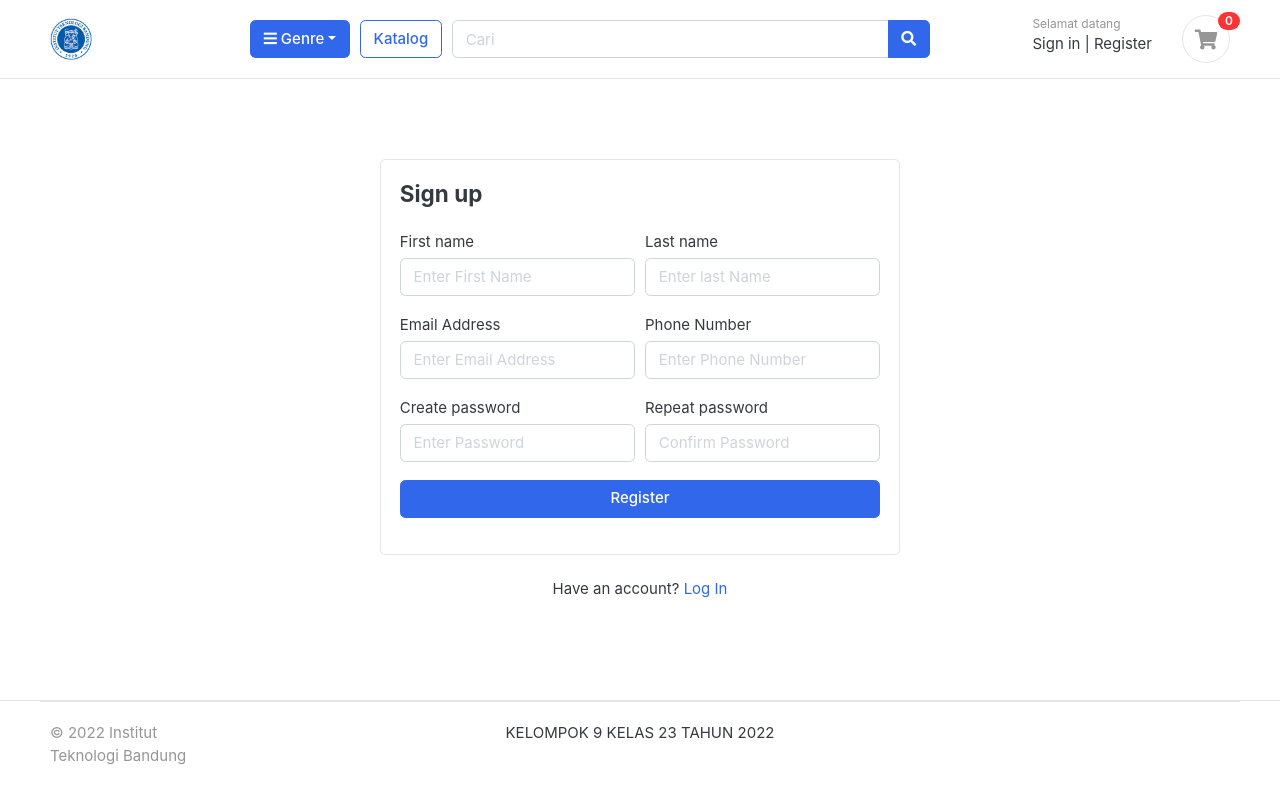
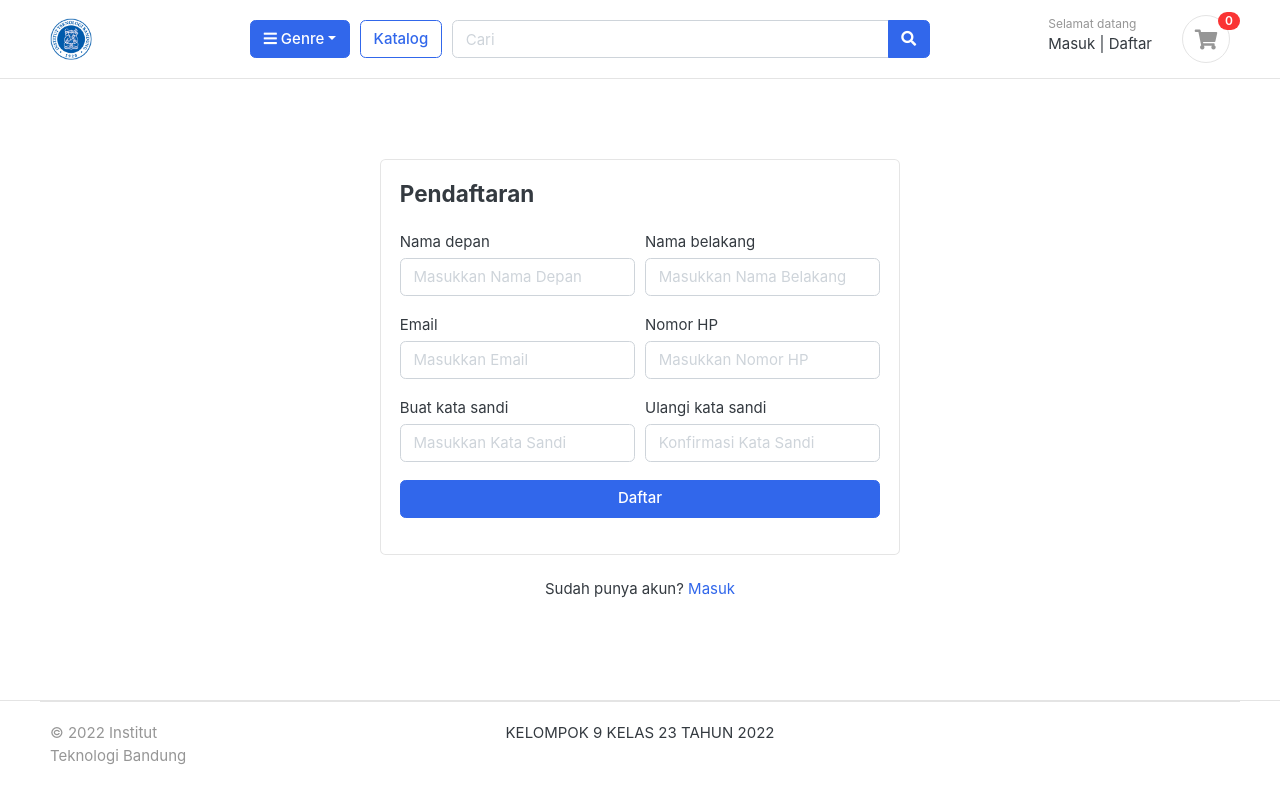
Before and after one commit to gunturoktavianto/tubes, a Django app: page /accounts/register/ in a window 1280 px wide. Run offline with Django 3.2, Linux system fonts and the light colour scheme; data that the repository does not hold is empty; some libraries are stand-ins or nearby versions; some web fonts are replaced.

Commit message:
akhrinya kelar

```diff
--- a/accounts/forms.py
+++ b/accounts/forms.py
@@ -4,11 +4,11 @@ from .models import Account
 
 class RegistrationForm(forms.ModelForm):
     password = forms.CharField(widget=forms.PasswordInput(attrs={
-        'placeholder': 'Enter Password',
+        'placeholder': 'Masukkan Kata Sandi',
         'class': 'form-control',
     }))
     confirm_password = forms.CharField(widget=forms.PasswordInput(attrs={
-        'placeholder': 'Confirm Password'
+        'placeholder': 'Konfirmasi Kata Sandi'
     }))
 
 
@@ -18,10 +18,10 @@ class RegistrationForm(forms.ModelForm):
 
     def __init__(self, *args, **kwargs):
         super(RegistrationForm, self).__init__(*args, **kwargs)
-        self.fields['first_name'].widget.attrs['placeholder'] = 'Enter First Name'
-        self.fields['last_name'].widget.attrs['placeholder'] = 'Enter last Name'
-        self.fields['phone_number'].widget.attrs['placeholder'] = 'Enter Phone Number'
-        self.fields['email'].widget.attrs['placeholder'] = 'Enter Email Address'
+        self.fields['first_name'].widget.attrs['placeholder'] = 'Masukkan Nama Depan'
+        self.fields['last_name'].widget.attrs['placeholder'] = 'Masukkan Nama Belakang'
+        self.fields['phone_number'].widget.attrs['placeholder'] = 'Masukkan Nomor HP'
+        self.fields['email'].widget.attrs['placeholder'] = 'Masukkan Email'
         for field in self.fields:
             self.fields[field].widget.attrs['class'] = 'form-control'
 
@@ -32,5 +32,5 @@ class RegistrationForm(forms.ModelForm):
 
         if password != confirm_password:
             raise forms.ValidationError(
-                "Password does not match!"
+                "Kata sandi tidak cocok!"
             )
--- a/accounts/views.py
+++ b/accounts/views.py
@@ -77,7 +77,7 @@
             except:
                 pass
             auth.login(request, user)
-            messages.success(request, 'Berhasil login.')
+
             url = request.META.get('HTTP_REFERER')
             try:
                 query = requests.utils.urlparse(url).query
@@ -89,7 +89,7 @@
                 return redirect('home')
 
         else:
-            messages.error(request, 'Invalid login credentials')
+            messages.error(request, 'Akun tidak ditemukan.')
             return redirect('login')
     return render(request, 'accounts/login.html')
 
@@ -142,7 +142,7 @@
 
 
         else:
-            messages.error(request, 'Akun tidak ada!')
+            messages.error(request, 'Akun tidak ditemukan!')
             return redirect('forgotPassword')
 
     return render(request, 'accounts/forgotPassword.html')
--- a/templates/accounts/register.html
+++ b/templates/accounts/register.html
@@ -5,18 +5,18 @@
   <div class="card mx-auto" style="max-width: 520px; margin-top: 40px">
     <article class="card-body">
       {% include 'includes/alerts.html' %}
-      <header class="mb-4"><h4 class="card-title">Sign up</h4></header>
+      <header class="mb-4"><h4 class="card-title">Pendaftaran</h4></header>
       <form action="{% url 'register' %}" method="POST">
         {% csrf_token %}
 
         <div class="form-row">
           <div class="col form-group">
-            <label>First name</label>
+            <label>Nama depan</label>
             {{ form.first_name }}
           </div>
           <!-- form-group end.// -->
           <div class="col form-group">
-            <label>Last name</label>
+            <label>Nama belakang</label>
             {{ form.last_name }}
           </div>
           <!-- form-group end.// -->
@@ -25,12 +25,12 @@
 
         <div class="form-row">
           <div class="form-group col-md-6">
-            <label>Email Address</label>
+            <label>Email</label>
             {{form.email}}
           </div>
           <!-- form-group end.// -->
           <div class="form-group col-md-6">
-            <label>Phone Number</label>
+            <label>Nomor HP</label>
             {{form.phone_number}}
           </div>
           <!-- form-group end.// -->
@@ -38,18 +38,18 @@
         <!-- form-row.// -->
         <div class="form-row">
           <div class="form-group col-md-6">
-            <label>Create password</label>
+            <label>Buat kata sandi</label>
             {{ form.password }}
           </div>
           <!-- form-group end.// -->
           <div class="form-group col-md-6">
-            <label>Repeat password</label>
+            <label>Ulangi kata sandi</label>
             {{form.confirm_password}}
           </div>
           <!-- form-group end.// -->
         </div>
         <div class="form-group">
-          <button type="submit" class="btn btn-primary btn-block">Register</button>
+          <button type="submit" class="btn btn-primary btn-block">Daftar</button>
         </div>
         <!-- form-group// -->
         {{ form.email.errors }} {{ form.non_field_errors }}
@@ -58,7 +58,7 @@
     <!-- card-body.// -->
   </div>
   <!-- card .// -->
-  <p class="text-center mt-4">Have an account? <a href="{% url 'login' %}">Log In</a></p>
+  <p class="text-center mt-4">Sudah punya akun? <a href="{% url 'login' %}">Masuk</a></p>
   <br /><br />
   <!-- ============================ COMPONENT REGISTER  END.// ================================= -->
 </section>
--- a/templates/includes/navbar.html
+++ b/templates/includes/navbar.html
@@ -45,8 +45,8 @@
             <div class="widget-header">
               <small class="title text-muted">Selamat datang</small>
               <div>
-                <a href="{% url 'login' %}">Sign in</a> <span class="dark-transp"> | </span>
-                <a href="{% url 'register' %}"> Register</a>
+                <a href="{% url 'login' %}">Masuk</a> <span class="dark-transp"> | </span>
+                <a href="{% url 'register' %}"> Daftar</a>
               </div>
             </div>
             {% else %}
--- a/templates/store/cart.html
+++ b/templates/store/cart.html
@@ -79,7 +79,7 @@
               <dd class="text-right">Rp{{tax}}</dd>
             </dl>
             <dl class="dlist-align">
-              <dt>Total yang harus dibayar:</dt>
+              <dt>Total pembayaran:</dt>
               <dd class="text-right text-dark b"><strong>Rp{{grand_total}}</strong></dd>
             </dl>
             <hr />
--- a/templates/store/checkout.html
+++ b/templates/store/checkout.html
@@ -91,7 +91,7 @@
                   <td>
                     <div class="price-wrap">
                       <var class="price">Rp{{ cart_item.sub_total }}</var>
-                      <small class="text-muted"> {{ cart_item.product.price }} each </small>
+                      <small class="text-muted"> {{ cart_item.product.price }} per pcs </small>
                     </div>
                     <!-- price-wrap .// -->
                   </td>
@@ -99,8 +99,8 @@
                 {% endfor %}
               </tbody>
             </table>
-            <button type="submit" name="submit" class="btn btn-primary btn-block">Place Order</button>
-            <a href="{% url 'store' %}" class="btn btn-light btn-block">Continue Shopping</a>
+            <a  href="{% url 'home' %}" class="btn btn-primary btn-block">Bayar</a>
+            <a href="{% url 'store' %}" class="btn btn-light btn-block">Lanjut Belanja</a>
             </form>
           </div>
           <!-- card-body.// -->
```
Also changed, not shown: templates/accounts/login.html (+4 -4 lines), templates/store/store.html (+5 -5 lines).
